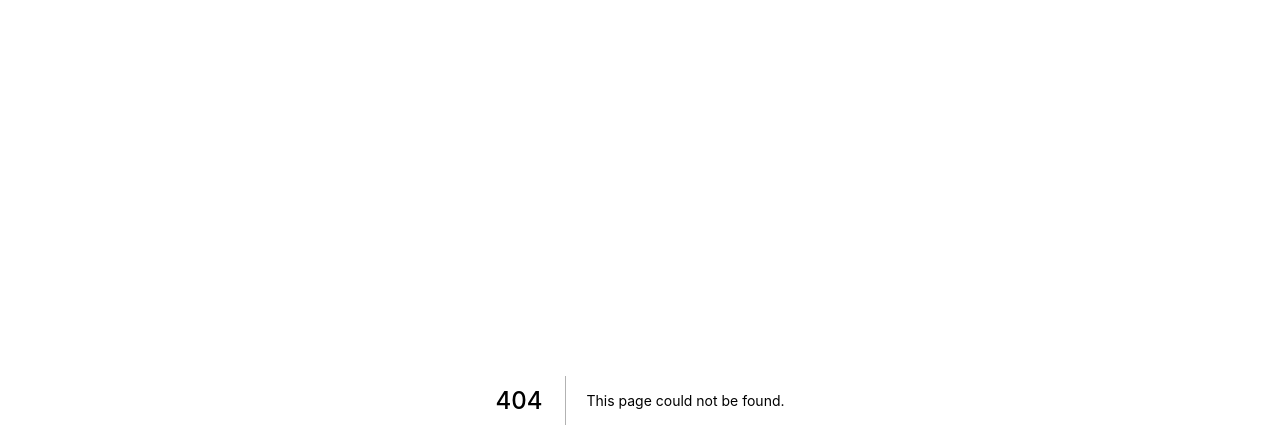
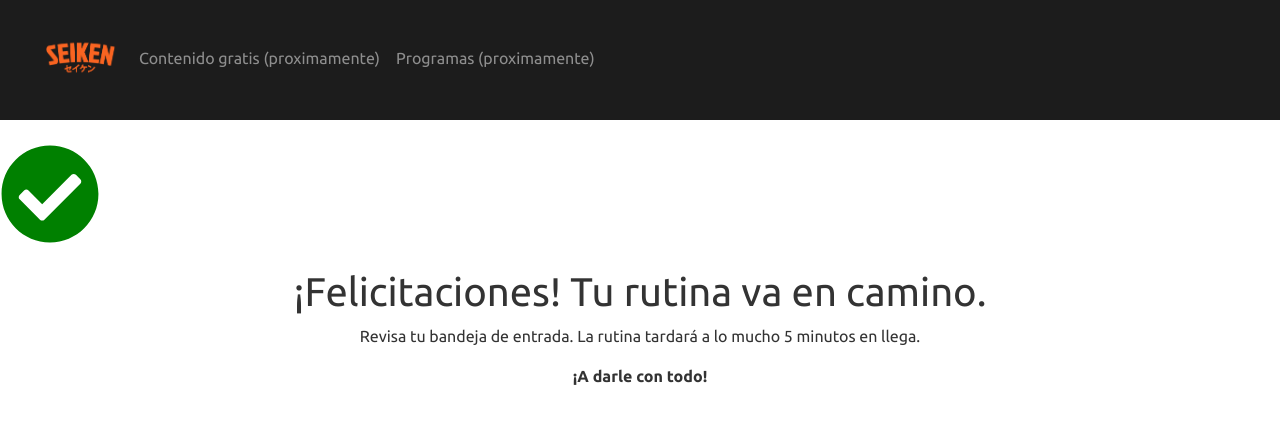
Before and after one commit to ignacio1511/SeikenWeb-v1, a Next.js app in the folder frontend/: page /thank-you in a window 1280 px wide. Before the commit this address had no page. Shown: the top 448 px of the page. Built offline with nearby package versions, Linux system fonts and the light colour scheme.

Commit message:
thank you page

```diff
--- a/frontend/components/footer.js
+++ b/frontend/components/footer.js
@@ -1,6 +1,6 @@
 import React from "react";
 
-import { FaCopyright } from "react-icons/fa";
+import { BsFillCheckSquareFill } from "react-icons/fa";
 import { FaYoutube } from "react-icons/fa";
 import { FaInstagram } from "react-icons/fa";
 import { FaHeart } from "react-icons/fa";
--- a/frontend/package.json
+++ b/frontend/package.json
@@ -26,7 +26,7 @@
     "postcss": "^8.4.14",
     "react": "^18.1.0",
     "react-dom": "^18.1.0",
-    "react-icons": "^4.3.1",
+    "react-icons": "^4.4.0",
     "react-router-dom": "^6.3.0",
     "run": "^1.4.0",
     "tailwind": "^4.0.0"
--- /dev/null
+++ b/frontend/pages/thank-you.js
@@ -0,0 +1,30 @@
+import Container from '../components/Container'
+import React from 'react'
+import { FaCheckCircle } from "react-icons/fa";
+
+const ThankYou = () => {
+  return (
+    <>
+    <div className="">
+      <Container titulo="thank-you">
+
+          <section className='grid place-items-center mt-4'>
+              <FaCheckCircle size="100" color='#008000'/>
+          </section>
+
+          <section className='grid place-items-center mt-4'>
+              <h1 className='text-xl text-center'>¡Felicitaciones! Tu rutina va en camino.</h1>
+              <p className='text-xs mt-2 text-center'> Revisa tu bandeja de entrada. La rutina tardará a lo mucho 5 minutos en llega.</p>
+              <b><p className='text-xs mt-2 text-center'>¡A darle con todo!</p></b>
+          </section>
+
+      </Container>
+    </div>
+    </>
+  )
+}
+
+export default ThankYou;
+
+
+// https://react-icons.github.io/react-icons/icons?name=fa
```
Also changed, not shown: frontend/components/Contact.js (+6 -3 lines), 2 other files (tests, documents, lock files or other folders).
